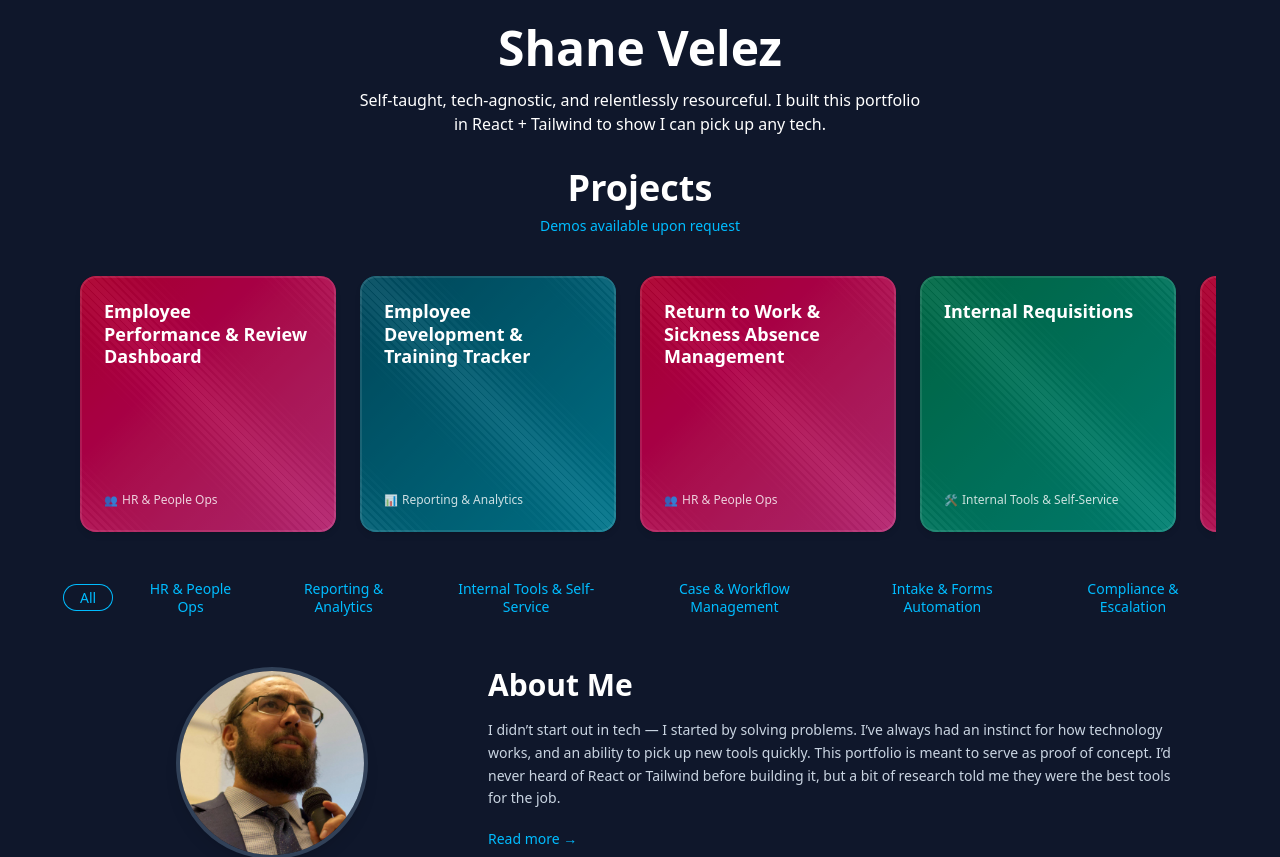
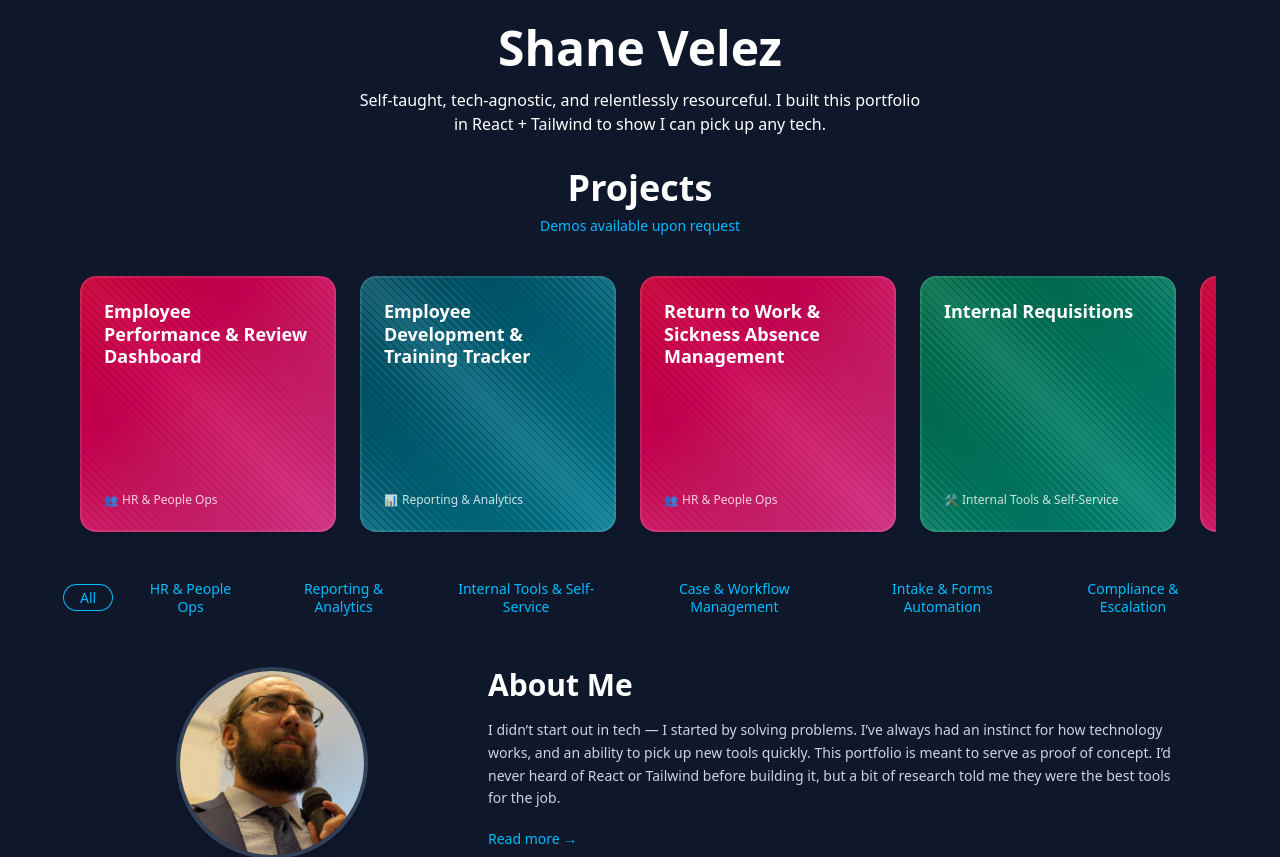
Before and after one commit to shanevelez/portfolio, a React (Vite) app: page / in a window 1280 px wide. Shown: the top 857 px of the page. Built offline with nearby package versions, Linux system fonts and the light colour scheme.

Commit message:
more overlay tweaks

```diff
--- a/src/components/ProjectCard.jsx
+++ b/src/components/ProjectCard.jsx
@@ -12,11 +12,11 @@ const categoryGradients = {
 
 const categoryOverlayOpacity = {
   "Case & Workflow Management": "opacity-40",
-  "HR & People Ops": "opacity-30",
+  "HR & People Ops": "opacity-20",
   "Reporting & Analytics": "opacity-40",
   "Internal Tools & Self-Service": "opacity-35",
   "Intake & Forms Automation": "opacity-40",
-  "Compliance & Escalation": "opacity-40",
+  "Compliance & Escalation": "opacity-25",
   "Default": "opacity-40",
 };
 
@@ -46,7 +46,7 @@ const ProjectCard = ({ title, category }) => {
   alt=""
   className={`absolute inset-0 w-full h-full object-cover pointer-events-none z-10 ${overlayOpacity}`}
   style={{
-    filter: 'contrast(130%) brightness(85%)',
+    filter: 'contrast(100%) brightness(100%)',
   }}
 />
 <div className="absolute inset-0 rounded-2xl border-2 border-white/10 pointer-events-none z-15" />
```
